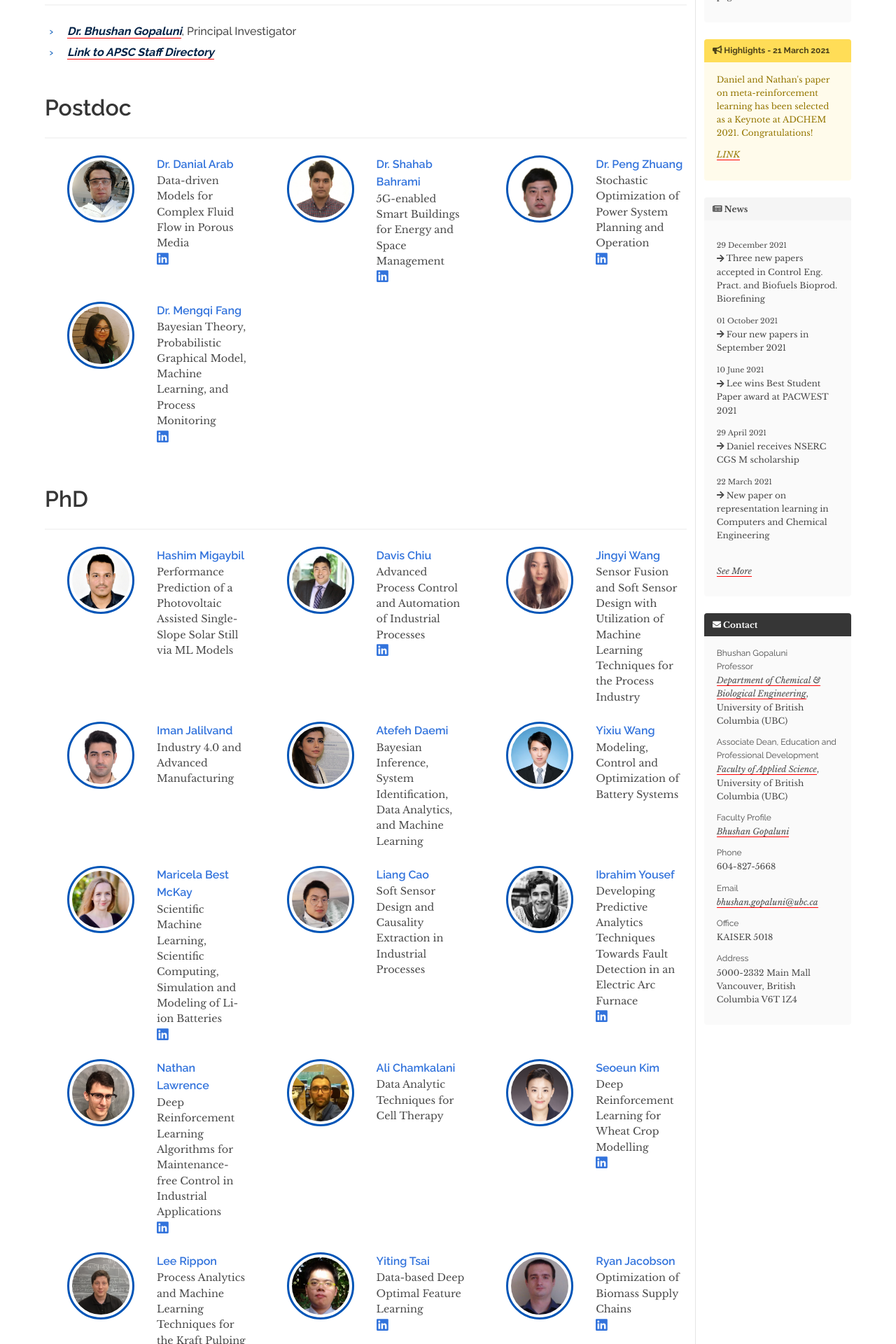
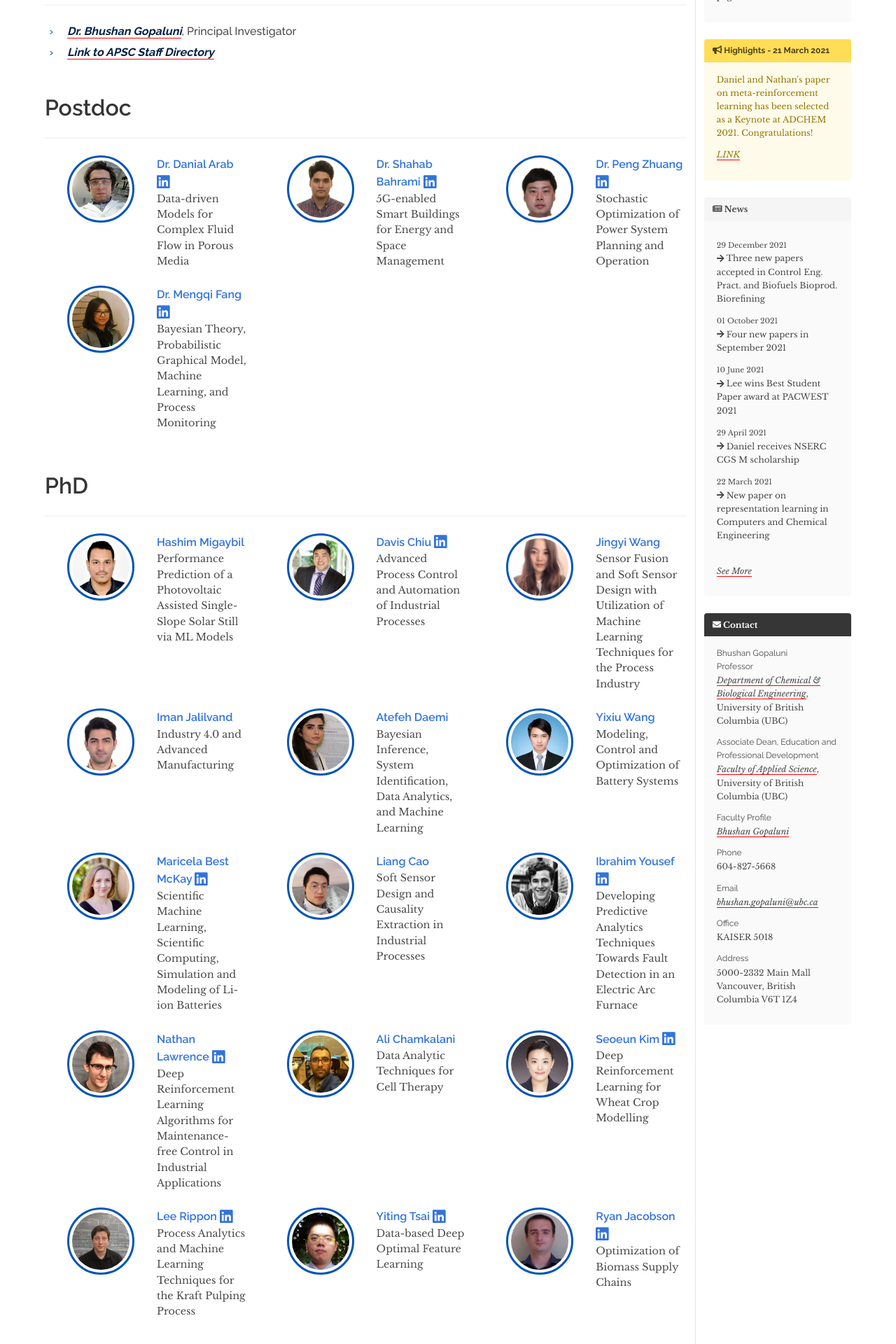
Before and after one commit to daisubc/daisubc.github.io, a Jekyll site: the page built from people.md, in a window 1280 px wide. Shown: the part 358-2278 px from the top of the page at 70% size. Built offline with Jekyll 4.4.1, drawn with Linux system fonts in a browser that asks for light colours; nearby versions of some CDN libraries.

Commit message:
update bio and people layout

```diff
--- a/assets/css/dais.scss
+++ b/assets/css/dais.scss
@@ -93,6 +93,11 @@ p:not(.image):not(.no-deco){
   font-size: 0.90em;
   text-transform: uppercase;
   letter-spacing: 1px;
+}
+
+.background-tint {
+  filter: grayscale(10%);
+  border-radius: 50%;
 }
 
 .navbar-brand {
--- a/people.md
+++ b/people.md
@@ -48,10 +48,10 @@ permalink: /people/
 	  				{% if member.degree == "Postdoc" %}Dr. {% endif %}
 	  				<span itemprop="name">{{ member.title }}</span>
 		  		</a>
+	  			{% if member.linkedin %}
+	  			  <a href="{{ member.linkedin }}" target="_blank"><i class="fab fa-lg fa-linkedin"></i></a>
+	  			{% endif %}
 		  		<p class="member-project no-deco">{{ member.project }}
-		  			{% if member.linkedin %}
-		  				<br><a class="mt-1" href="{{ member.linkedin }}"><i class="fab fa-lg fa-linkedin"></i></a>
-		  			{% endif %}
 		  		</p>
 		  	</div>
 		  </div>
@@ -70,6 +70,7 @@ permalink: /people/
 <table class="table is-bordered is-striped is-narrow is-hoverable is-fullwidth">
 	<thead>
 		<tr>
+			<th></th>
 			<th>Name</th>
 			<th>Degree</th>
 			<th>Position After Leaving/Now At</th>
@@ -79,9 +80,21 @@ permalink: /people/
 	{% for y in (y_start..y_end) reversed %}
 		{% assign sorted_alum = site.data.alumni | where:"year", y %}
 		{% if sorted_alum.size > 0 %}
-			<td colspan="3" style="background-color: #eee;"><b>{{y}}</b></td>
+			<td colspan="4" style="background-color: #eee;"><b>{{y}}</b></td>
 			{% for alum in sorted_alum %}
 				<tr>
+					<td width="10">
+				    {% for profile in site.profiles %}
+				      {% if profile.title == alum.name %}
+								<a href="{{ profile.url }}">
+									{{ alum_page.name }}
+									<div class="image is-24x24">
+										<img class="background-tint is-rounded" src="{{ site.baseurl }}/assets/profile/{{ profile.img }}" style="height: 100%; object-fit: cover;" alt="{{ alum.name }}">
+									</div>
+								</a>
+				      {% endif %}
+				    {% endfor %}
+					</td>
 					<td>
 						{% if alum.url %}
 							<a href="{{ alum.url }}">{{ alum.name }}</a>
@@ -95,7 +108,6 @@ permalink: /people/
 					<td>
 						{{ alum.degree }}
 						{% if alum.note %}
-							<br>
 							<a target="_blank" href="{{ alum.note_url }}"><span class="tag is-info">[{{ alum.note }}]</span></a>
 						{% endif %}
 					</td>
```
Also changed, not shown: _layouts/biography.html (+5 -2 lines), _profiles/Jiachen Wei.md (+1 -1 lines), _profiles/Wenjia Hao.md (+1 -1 lines), _profiles/Yulan Zhang.md (+2 -1 lines).
